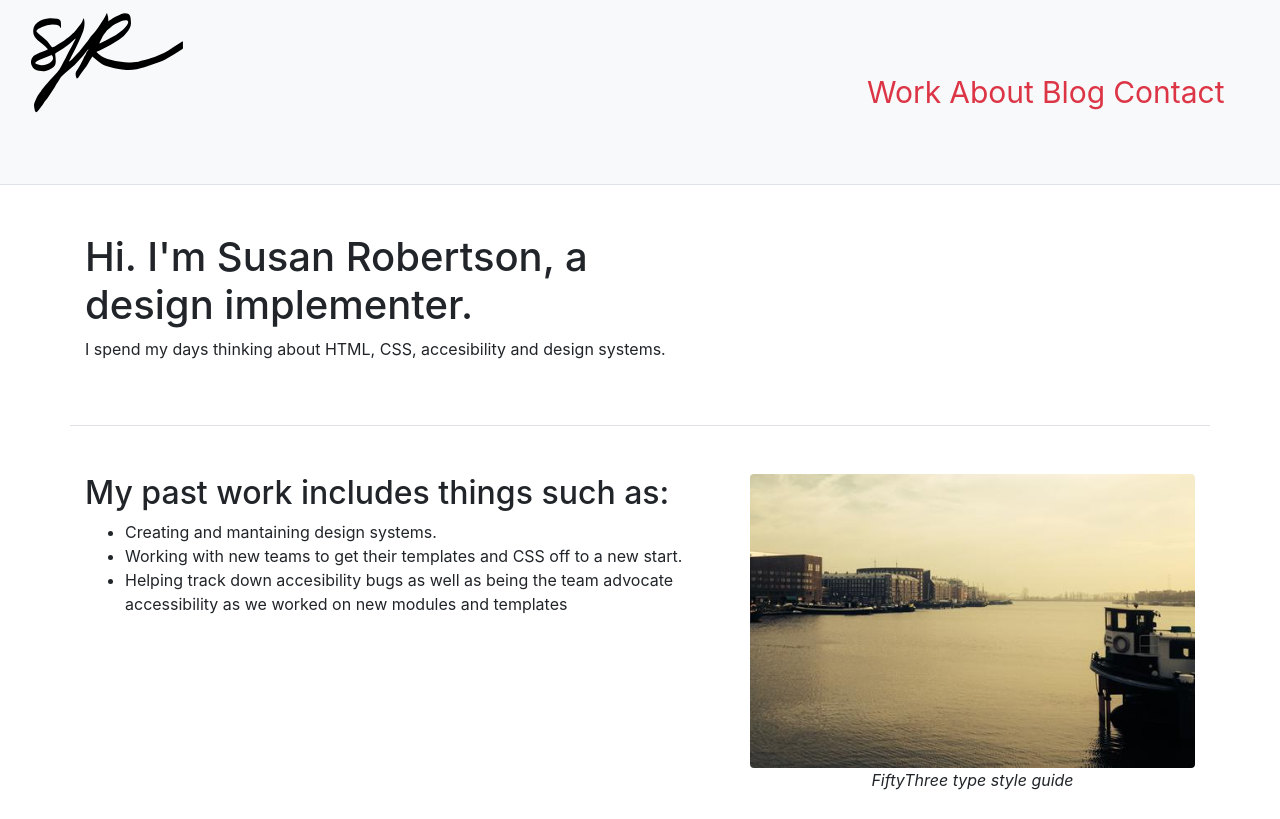
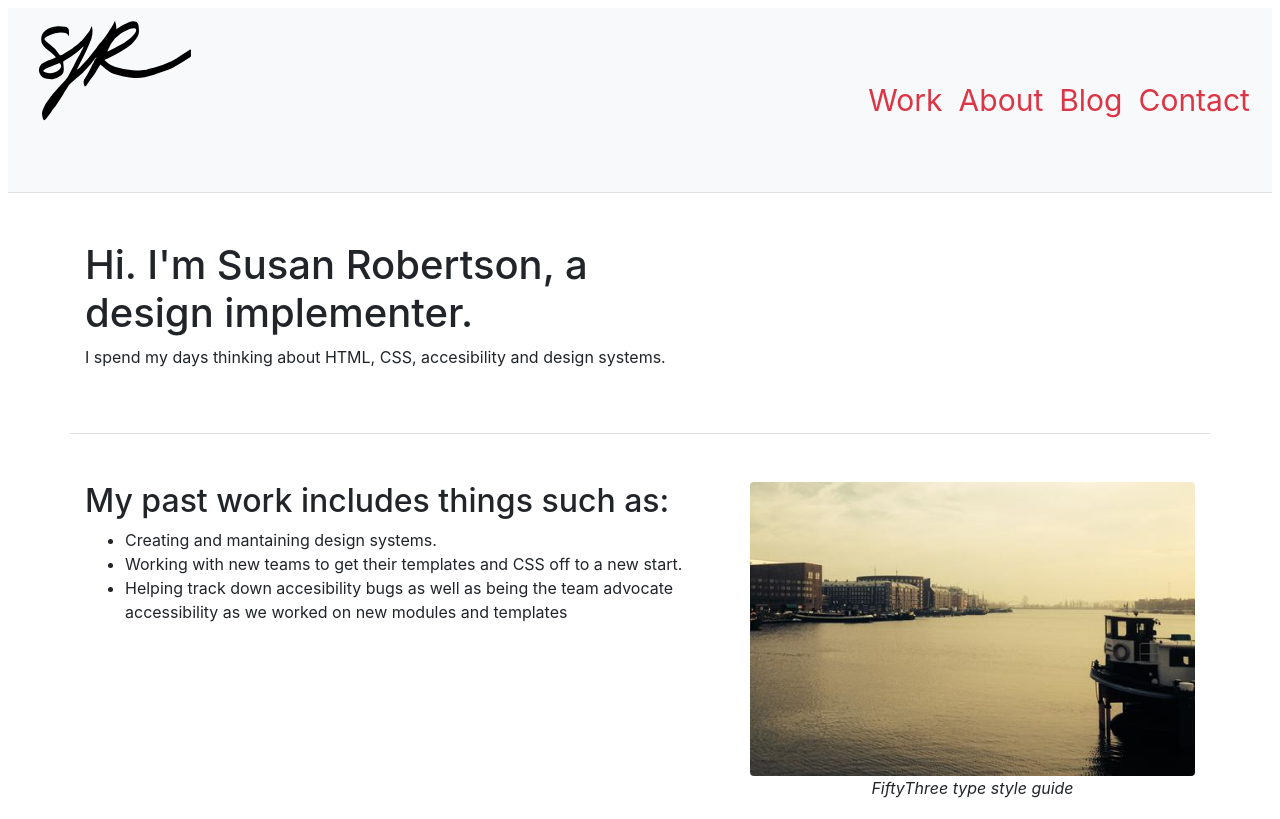
Before and after one commit to MikeDev206/kodemia-practice, a plain HTML site: page projects/blogBootstrap/index.html in a window 1280 px wide. Shown: the top 819 px of the page. Drawn offline with nearby package versions, Linux system fonts and the light colour scheme.

Commit message:
last adjustment

```diff
--- a/projects/blogBootstrap/index.html
+++ b/projects/blogBootstrap/index.html
@@ -8,7 +8,7 @@
     <link rel="stylesheet" href="https://stackpath.bootstrapcdn.com/bootstrap/4.4.1/css/bootstrap.min.css">
 </head>
 
-<body>
+<body class="px-2 py-2">
 
     <!-- Nav section -->
 
@@ -29,10 +29,10 @@
         </button>
         <div class="collapse navbar-collapse col-12 col-md-6 col-lg-4" id="navbarSupportedContent">
             <ul class="navbar-nav mr-auto" style="font-size: 30px;">
-                <li class="nav-item"><a class="p-1 text-decoration-none text-danger" href="https://www.susanjeanrobertson.com/work/ ">Work</a></li>
-                <li class="nav-item"><a class="p-1 text-decoration-none text-danger" href="https://www.susanjeanrobertson.com/about/">About</a></li>
-                <li class="nav-item"><a class="p-1 text-decoration-none text-danger" href="https://www.susanjeanrobertson.com/blog/ ">Blog</a></li>
-                <li class="nav-item"><a class="p-1 text-decoration-none text-danger" href="https://www.susanjeanrobertson.com/contact/">Contact</a></li>
+                <li class="nav-item"><a class="p-2 text-decoration-none text-danger" href="https://www.susanjeanrobertson.com/work/ ">Work</a></li>
+                <li class="nav-item"><a class="p-2 text-decoration-none text-danger" href="https://www.susanjeanrobertson.com/about/">About</a></li>
+                <li class="nav-item"><a class="p-2 text-decoration-none text-danger" href="https://www.susanjeanrobertson.com/blog/ ">Blog</a></li>
+                <li class="nav-item"><a class="p-2 text-decoration-none text-danger" href="https://www.susanjeanrobertson.com/contact/">Contact</a></li>
             </ul>
         </div>
     </div>
```
